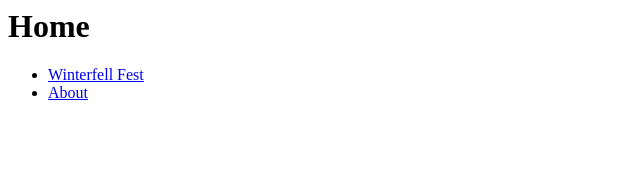
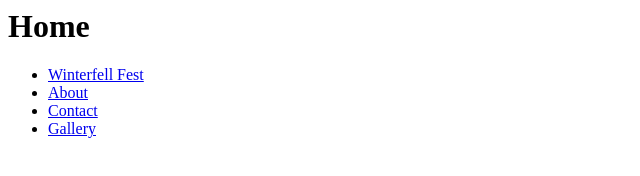
Before and after one commit to Rgoedert/testing2, a plain HTML site: page home.html in a window 1280 px wide. Shown: the whole page, without its empty margins (0-640 px from the left). Drawn offline with Linux system fonts and the light colour scheme.

Commit message:
Update home.html with link to gallery page

```diff
--- a/home.html
+++ b/home.html
@@ -7,6 +7,8 @@
     <ul>
       <li><a href="winterfell-fest.html">Winterfell Fest</a></li>
       <li><a href="about.html">About</a></li>
+      <li><a href="contact.html">Contact</a></li>
+      <li><a href="gallery.html">Gallery</a></li>
     </ul>
   </body>
 </html>
```
